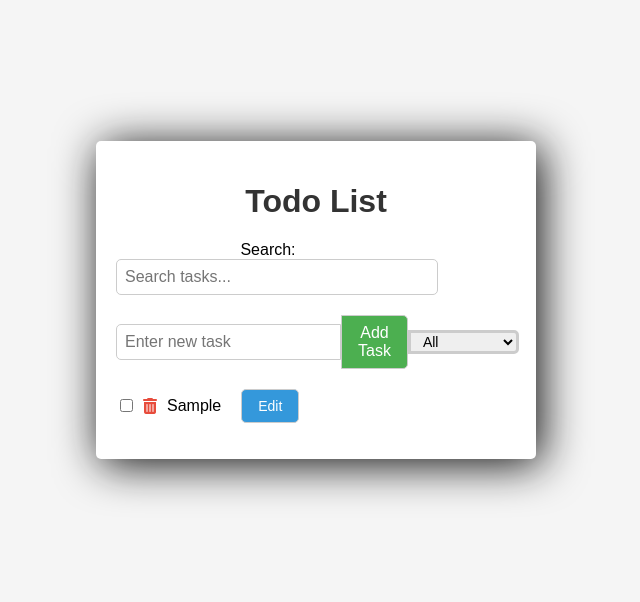
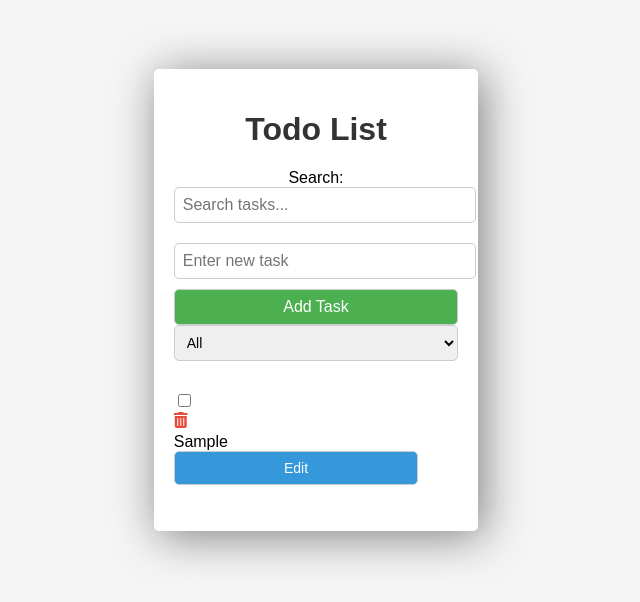
Before and after one commit to SunilCz/Todo, a plain HTML site: page index.html in a window 1280 px wide. Both pictures are taken after typing "Sample" into the empty fields and a click on the button "Add Task". Shown: the whole page, without its empty margins (324-964 px from the left). Drawn offline with Linux system fonts and the light colour scheme.

Commit message:
Update styles.css

```diff
--- a/styles.css
+++ b/styles.css
@@ -1,4 +1,3 @@
-
 body {
     font-family: Arial, sans-serif;
     background-color: #f5f5f5;
@@ -15,7 +14,7 @@ body {
     max-width: 400px;
     background-color: #fff;
     padding: 20px;
-    box-shadow: rgba(10, 10, 10, 5) 5px 5px 45px;
+    box-shadow: rgba(10, 10, 10, 0.5) 5px 5px 45px;
     border-radius: 5px;
 }
 
@@ -25,7 +24,6 @@ h1 {
 }
 
 .search-container {
-    max-width: 38vh;
     margin-bottom: 20px;
     text-align: center;
 }
@@ -40,23 +38,25 @@ h1 {
 
 .add-task-form {
     display: flex;
-    align-items: center;
+    flex-direction: column;
     margin-bottom: 20px;
 }
 
 .add-task-input {
-    flex: 1;
+    width: 100%;
     padding: 8px;
     font-size: 16px;
     border: 1px solid #ccc;
-    border-radius: 5px 0 0 5px;
+    border-radius: 5px;
+    margin-bottom: 10px;
 }
 
 .task-submit-button {
-    padding: 8px 16px;
+    width: 100%;
+    padding: 8px;
     font-size: 16px;
     border: 1px solid #ccc;
-    border-radius: 0 5px 5px 0;
+    border-radius: 5px;
     cursor: pointer;
     background-color: #4caf50;
     color: #fff;
@@ -68,10 +68,12 @@ h1 {
 }
 
 .filter-tasks {
-    padding-left: 8px;
+    width: 100%;
+    padding: 8px;
     font-size: 14px;
-    border: 3px solid #ccc;
-    border-radius: 0 5px 5px 0;
+    border: 1px solid #ccc;
+    border-radius: 5px;
+    margin-bottom: 10px;
 }
 
 .task-list {
@@ -81,32 +83,34 @@ h1 {
 
 .task-item {
     display: flex;
-    align-items: center;
+    flex-direction: column;
+    align-items: flex-start;
     margin-bottom: 10px;
 }
 
 .checkbox {
-    margin-right: 10px;
+    margin-bottom: 5px;
 }
 
 .trash-icon {
-    margin-right: 10px;
+    margin-bottom: 5px;
     color: #e74c3c;
     cursor: pointer;
 }
 
 .edit-input {
-    flex: 1;
+    width: calc(100% - 40px);
     padding: 8px;
     font-size: 16px;
     border: 1px solid #ccc;
     border-radius: 5px;
     display: none;
+    margin-bottom: 10px;
 }
 
 .edit-button {
-    margin-left: 20px;
-    padding: 8px 16px;
+    width: calc(100% - 40px);
+    padding: 8px;
     font-size: 14px;
     border: 1px solid #ccc;
     border-radius: 5px;
@@ -114,14 +118,28 @@ h1 {
     background-color: #3498db;
     color: #fff;
     transition: background-color 0.3s;
+    margin-bottom: 10px;
 }
 
 .edit-button:hover {
     background-color: #2980b9;
 }
 
-
 .completed {
     text-decoration: line-through;
     color: #7f8c8d;
 }
+
+@media screen and (max-width: 600px) {
+    .container-todo {
+        width: 90%;
+    }
+
+    .add-task-input,
+    .edit-input,
+    .task-submit-button,
+    .filter-tasks,
+    .edit-button {
+        width: 100%;
+    }
+}
```
